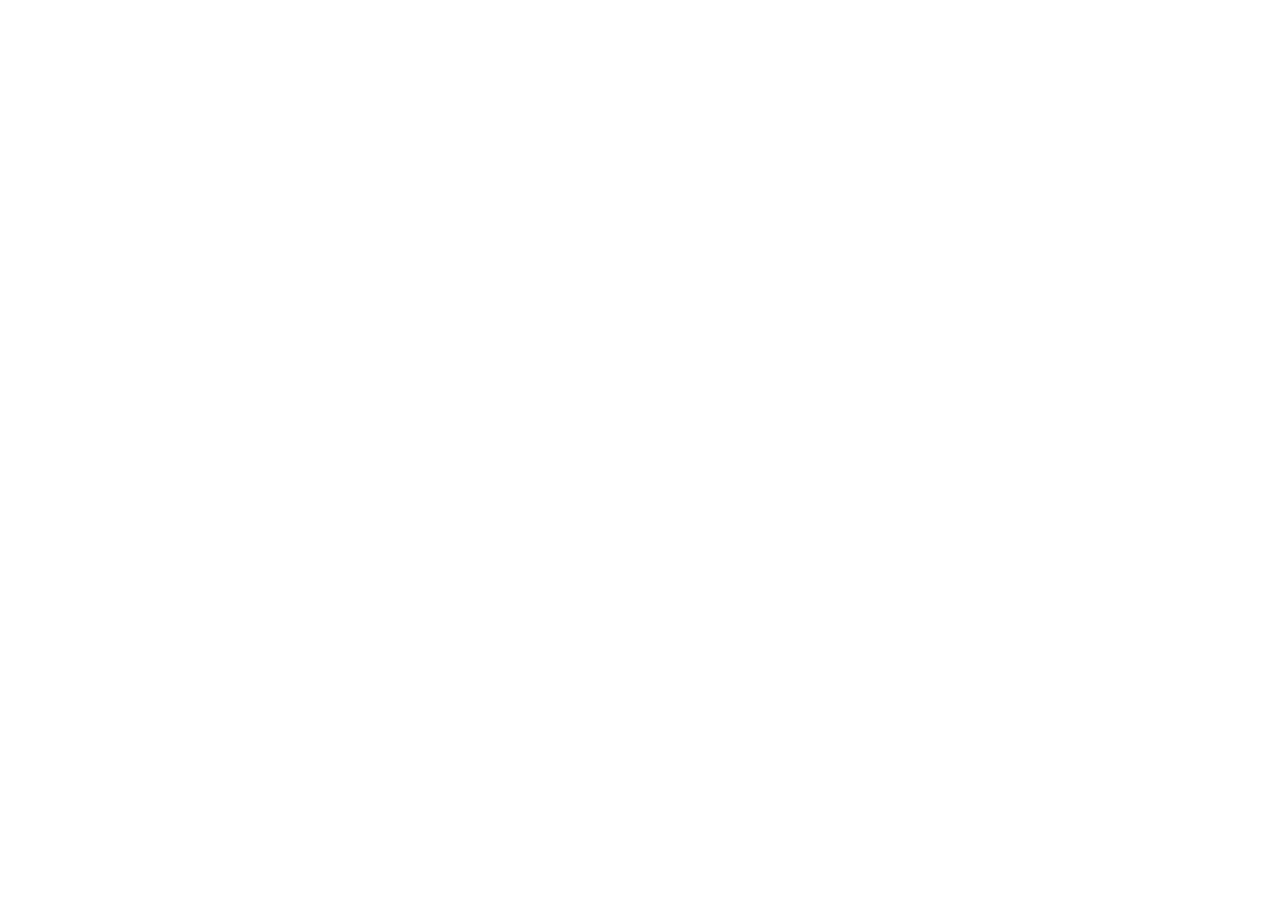
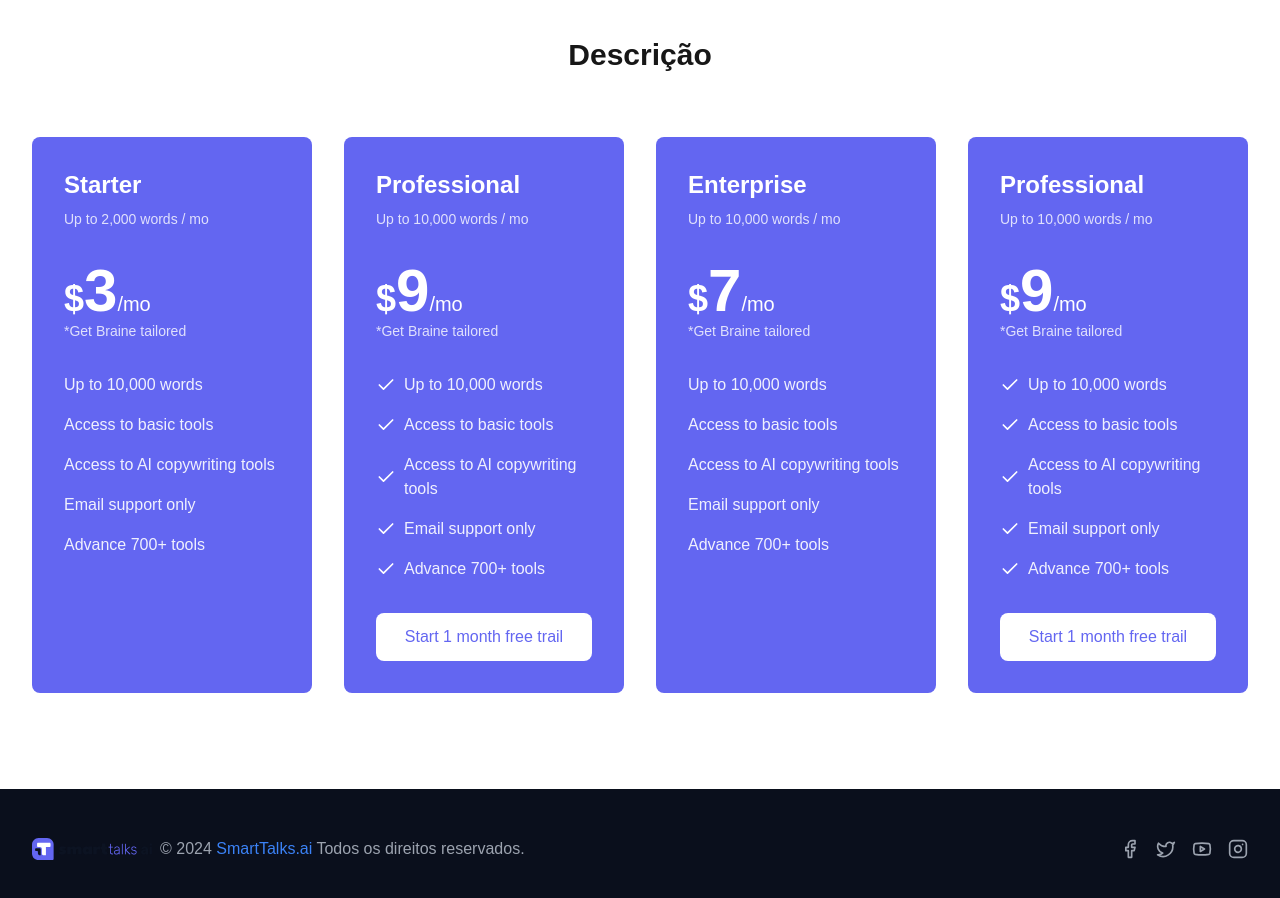
Before and after one commit to Protospi/smart-talks-website-app, a Next.js app: page /planos in a window 1280 px wide. Before the commit this address had no page. Shown: the part 540-1438 px from the top of the page. Before the commit the page ends 800 px from the top, so only its background shows below. Built offline with nearby package versions, Linux system fonts and the light colour scheme.

Commit message:
feat: plans page

```diff
--- /dev/null
+++ b/src/app/planos/page.tsx
@@ -0,0 +1,17 @@
+import { SiteHeader } from "@/components/site-header"
+import { PlansHeroSection } from "@/components/plans/hero-section"
+import { PricingSection } from "@/components/plans/pricing-section"
+import { SpecialFooter } from "@/components/special-footer"
+
+export default function PlansPage() {
+  return (
+    <>
+      <SiteHeader />
+      <main>
+        <PlansHeroSection />
+        <PricingSection />
+        <SpecialFooter />
+      </main>
+    </>
+  )
+}
--- /dev/null
+++ b/src/components/plans/hero-section.tsx
@@ -0,0 +1,20 @@
+import Link from "next/link"
+
+export function PlansHeroSection() {
+  return (
+    <section className="relative">
+      <div className="w-full h-[400px] bg-gradient-to-br from-blue-100 to-purple-100">
+        <div className="container h-full flex flex-col justify-center items-center text-center">
+          <h1 className="text-5xl font-bold mb-6">Planos</h1>
+          <div className="flex items-center gap-2 text-sm">
+            <Link href="/" className="text-gray-600 hover:text-gray-900">
+              Home
+            </Link>
+            <span className="text-gray-400">/</span>
+            <span className="text-blue-600">Planos</span>
+          </div>
+        </div>
+      </div>
+    </section>
+  )
+}
--- /dev/null
+++ b/src/components/plans/pricing-section.tsx
@@ -0,0 +1,114 @@
+import Link from "next/link"
+import { Check } from "lucide-react"
+
+const plans = [
+  {
+    name: "Starter",
+    price: "3",
+    words: "2,000",
+    features: [
+      "Up to 10,000 words",
+      "Access to basic tools",
+      "Access to AI copywriting tools",
+      "Email support only",
+      "Advance 700+ tools",
+    ],
+    hasTrial: false,
+  },
+  {
+    name: "Professional",
+    price: "9",
+    words: "10,000",
+    features: [
+      "Up to 10,000 words",
+      "Access to basic tools",
+      "Access to AI copywriting tools",
+      "Email support only",
+      "Advance 700+ tools",
+    ],
+    hasTrial: true,
+  },
+  {
+    name: "Enterprise",
+    price: "7",
+    words: "10,000",
+    features: [
+      "Up to 10,000 words",
+      "Access to basic tools",
+      "Access to AI copywriting tools",
+      "Email support only",
+      "Advance 700+ tools",
+    ],
+    hasTrial: false,
+  },
+  {
+    name: "Professional",
+    price: "9",
+    words: "10,000",
+    features: [
+      "Up to 10,000 words",
+      "Access to basic tools",
+      "Access to AI copywriting tools",
+      "Email support only",
+      "Advance 700+ tools",
+    ],
+    hasTrial: true,
+  },
+]
+
+export function PricingSection() {
+  return (
+    <section className="py-24">
+      <div className="container">
+        <h2 className="text-3xl font-bold text-center mb-16">Descrição</h2>
+
+        <div className="grid grid-cols-1 md:grid-cols-2 lg:grid-cols-4 gap-8">
+          {plans.map((plan, index) => (
+            <div
+              key={index}
+              className="bg-[#6366F1] text-white p-8 rounded-lg flex flex-col"
+            >
+              <div className="mb-8">
+                <h3 className="text-2xl font-bold mb-2">{plan.name}</h3>
+                <p className="text-sm opacity-80">
+                  Up to {plan.words} words / mo
+                </p>
+              </div>
+
+              <div className="mb-8">
+                <div className="flex items-baseline">
+                  <span className="text-4xl font-bold">$</span>
+                  <span className="text-6xl font-bold">{plan.price}</span>
+                  <span className="text-xl">/mo</span>
+                </div>
+                <p className="text-sm opacity-80">*Get Braine tailored</p>
+              </div>
+
+              <div className="flex-1">
+                <ul className="space-y-4">
+                  {plan.features.map((feature, featureIndex) => (
+                    <li key={featureIndex} className="flex items-center gap-2">
+                      {index === 1 || index === 3 ? (
+                        <Check className="w-5 h-5 flex-shrink-0" />
+                      ) : null}
+                      <span className="opacity-90">{feature}</span>
+                    </li>
+                  ))}
+                </ul>
+              </div>
+
+              {plan.hasTrial && (
+                <Link
+                  href="#"
+                  className="mt-8 bg-white text-[#6366F1] text-center py-3 px-4 rounded-lg font-medium hover:bg-opacity-90 transition-colors"
+                >
+                  Start 1 month free trail
+                </Link>
+              )}
+            </div>
+          ))}
+        </div>
+      </div>
+    </section>
+  )
+}
```
